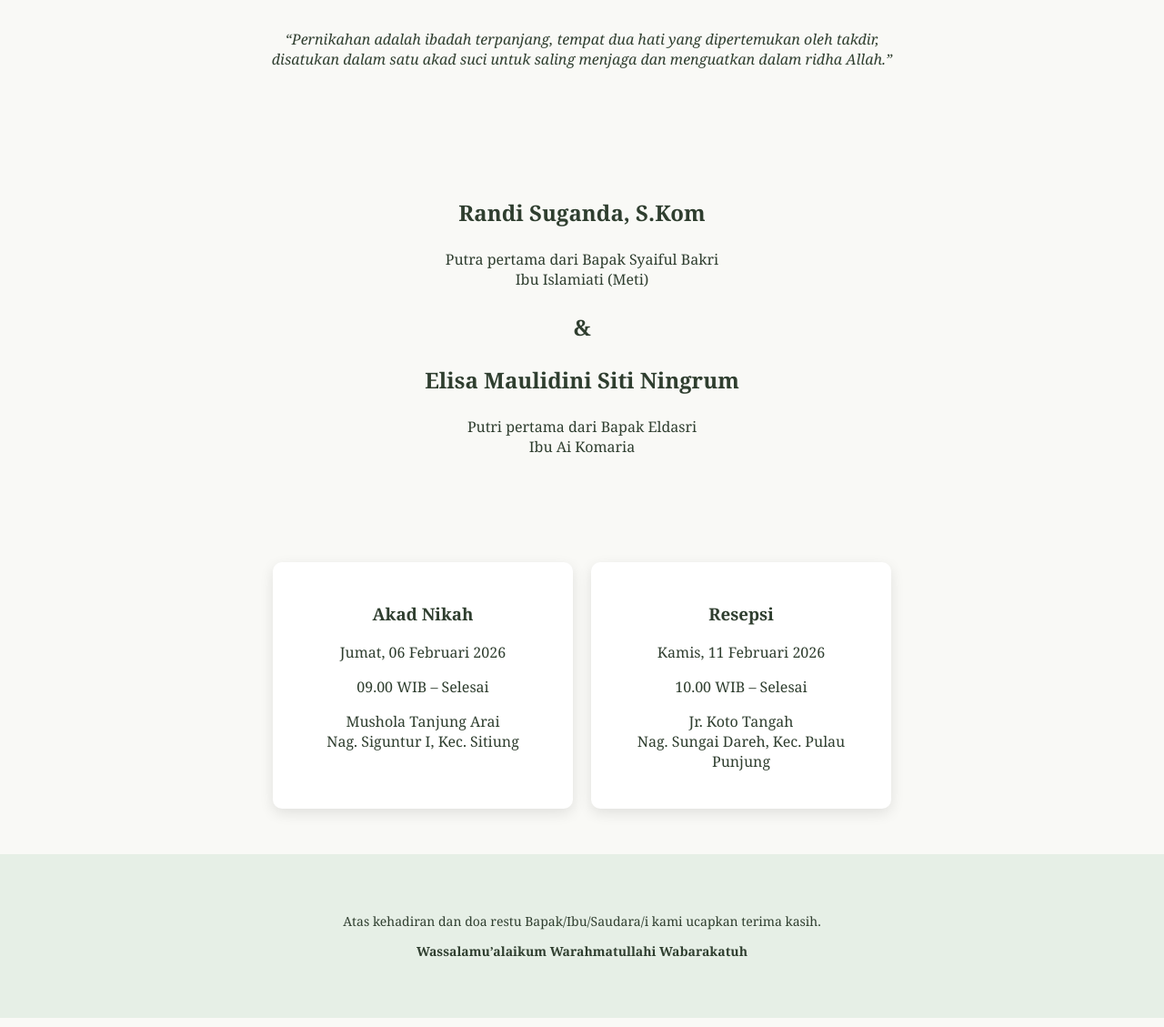
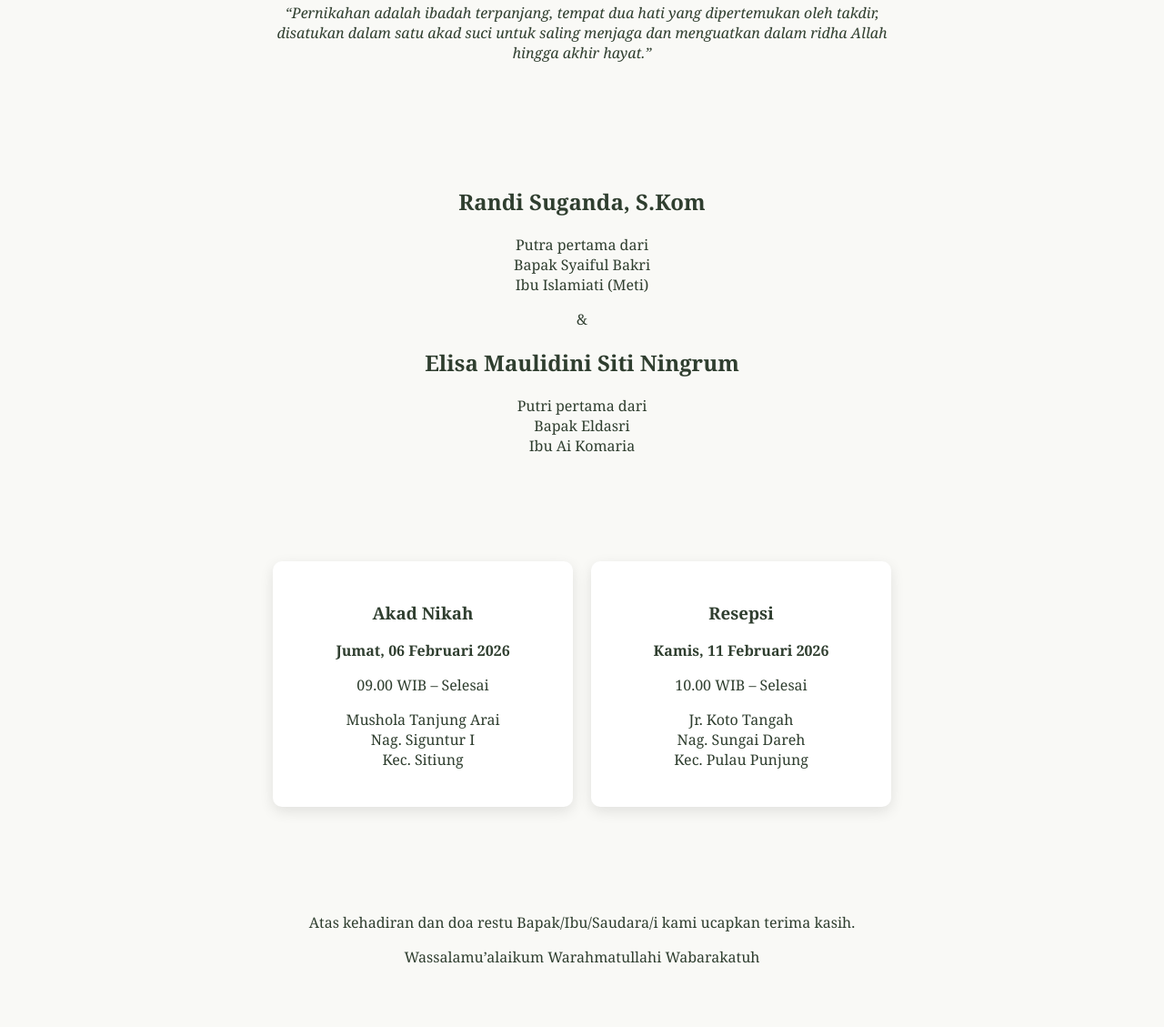
Before and after one commit to randisuganda/undangan, a plain HTML site: page index.html in a window 1280 px wide. Shown: the part 299-1428 px from the top of the page at 91% size. Drawn offline with Linux system fonts and the light colour scheme.

Commit message:
Update index.html

```diff
--- a/index.html
+++ b/index.html
@@ -1,55 +1,71 @@
 <!DOCTYPE html>
 <html lang="id">
 <head>
-  <meta charset="UTF-8" />
-  <meta name="viewport" content="width=device-width, initial-scale=1.0"/>
+  <meta charset="UTF-8">
+  <meta name="viewport" content="width=device-width, initial-scale=1.0">
   <title>Undangan Randi & Elisa</title>
   <link rel="stylesheet" href="style.css">
+
+  <!-- Google Font -->
+  <link href="https://fonts.googleapis.com/css2?family=Playfair+Display:wght@400;600&display=swap" rel="stylesheet">
 </head>
 <body>
 
+<audio autoplay loop>
+  <source src="./music/backsound.mp3" type="audio/mpeg">
+</audio>
+
 <section class="cover">
-    <h1>The Wedding Of</h1>
-    <h2>Randi & Elisa</h2>
+  <p class="small">The Wedding Of</p>
+  <h1>Randi & Elisa</h1>
   <p class="date">06 Februari 2026</p>
 </section>
 
 <section class="quote">
   <p>
     “Pernikahan adalah ibadah terpanjang, tempat dua hati yang dipertemukan oleh takdir,
-      disatukan dalam satu akad suci untuk saling menjaga dan menguatkan dalam ridha Allah.”
+    disatukan dalam satu akad suci untuk saling menjaga dan menguatkan dalam ridha Allah
+    hingga akhir hayat.”
   </p>
 </section>
 
 <section class="mempelai">
-    <h3>Randi Suganda, S.Kom</h3>
-    <p>Putra pertama dari Bapak Syaiful Bakri<br>Ibu Islamiati (Meti)</p>
+  <div>
+    <h2>Randi Suganda, S.Kom</h2>
+    <p>Putra pertama dari<br>Bapak Syaiful Bakri<br>Ibu Islamiati (Meti)</p>
+  </div>
 
-    <h3>&</h3>
+  <span class="dan">&</span>
 
-    <h3>Elisa Maulidini Siti Ningrum</h3>
-    <p>Putri pertama dari Bapak Eldasri<br>Ibu Ai Komaria</p>
+  <div>
+    <h2>Elisa Maulidini Siti Ningrum</h2>
+    <p>Putri pertama dari<br>Bapak Eldasri<br>Ibu Ai Komaria</p>
+  </div>
 </section>
 
 <section class="acara">
   <div class="box">
     <h3>Akad Nikah</h3>
-      <p>Jumat, 06 Februari 2026</p>
+    <p><b>Jumat, 06 Februari 2026</b></p>
     <p>09.00 WIB – Selesai</p>
-      <p>Mushola Tanjung Arai<br>Nag. Siguntur I, Kec. Sitiung</p>
+    <p>Mushola Tanjung Arai<br>Nag. Siguntur I<br>Kec. Sitiung</p>
   </div>
 
   <div class="box">
     <h3>Resepsi</h3>
-      <p>Kamis, 11 Februari 2026</p>
+    <p><b>Kamis, 11 Februari 2026</b></p>
     <p>10.00 WIB – Selesai</p>
-      <p>Jr. Koto Tangah<br>Nag. Sungai Dareh, Kec. Pulau Punjung</p>
+    <p>Jr. Koto Tangah<br>Nag. Sungai Dareh<br>Kec. Pulau Punjung</p>
   </div>
 </section>
 
-  <section class="footer">
-    <p>Atas kehadiran dan doa restu Bapak/Ibu/Saudara/i kami ucapkan terima kasih.</p>
-    <p><strong>Wassalamu’alaikum Warahmatullahi Wabarakatuh</strong></p>
+<section class="penutup">
+  <p>
+    Atas kehadiran dan doa restu Bapak/Ibu/Saudara/i kami ucapkan terima kasih.
+  </p>
+  <p class="salam">
+    Wassalamu’alaikum Warahmatullahi Wabarakatuh
+  </p>
 </section>
 
 </body>
```
Lines whose indentation alone changed are shown as unchanged.
